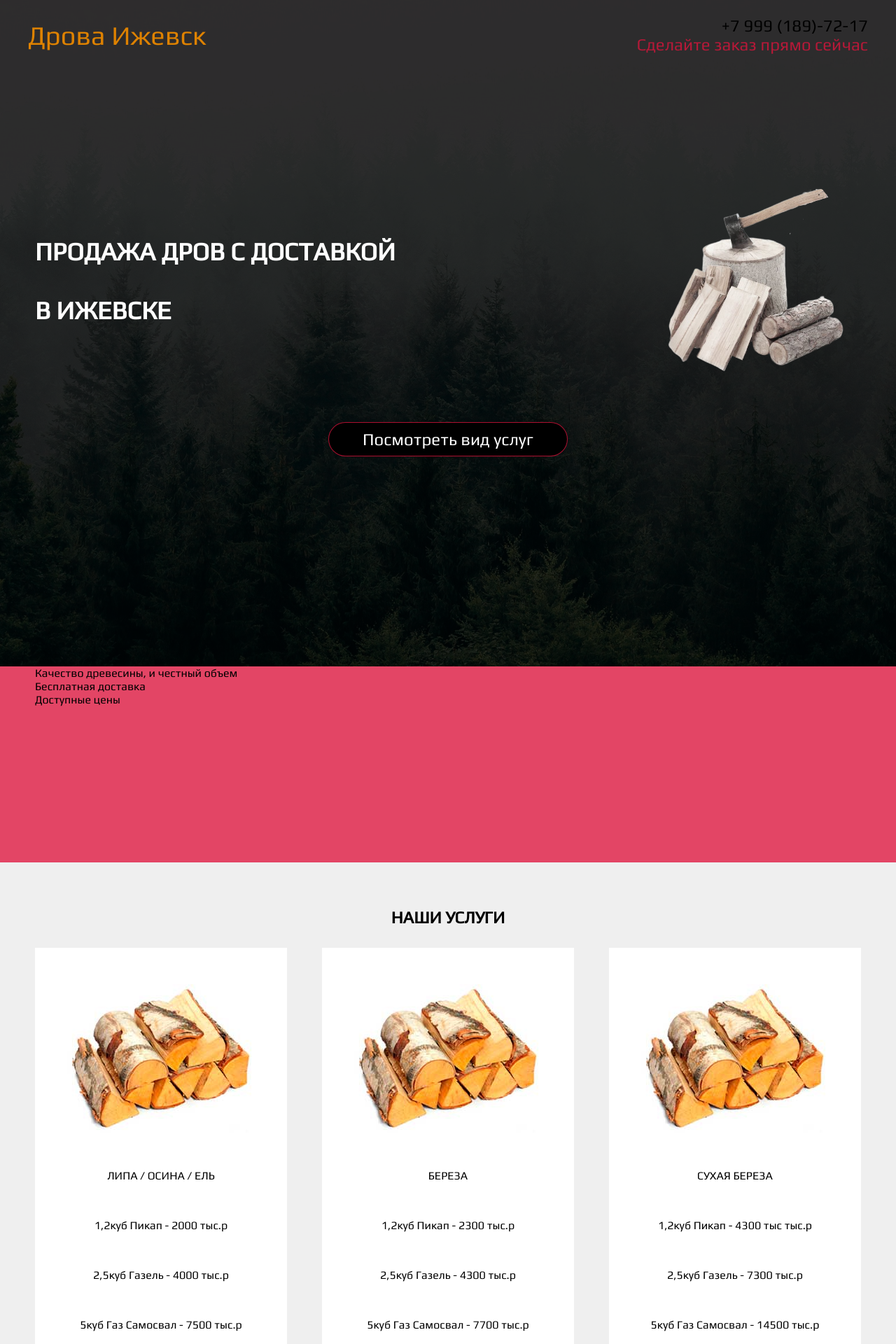
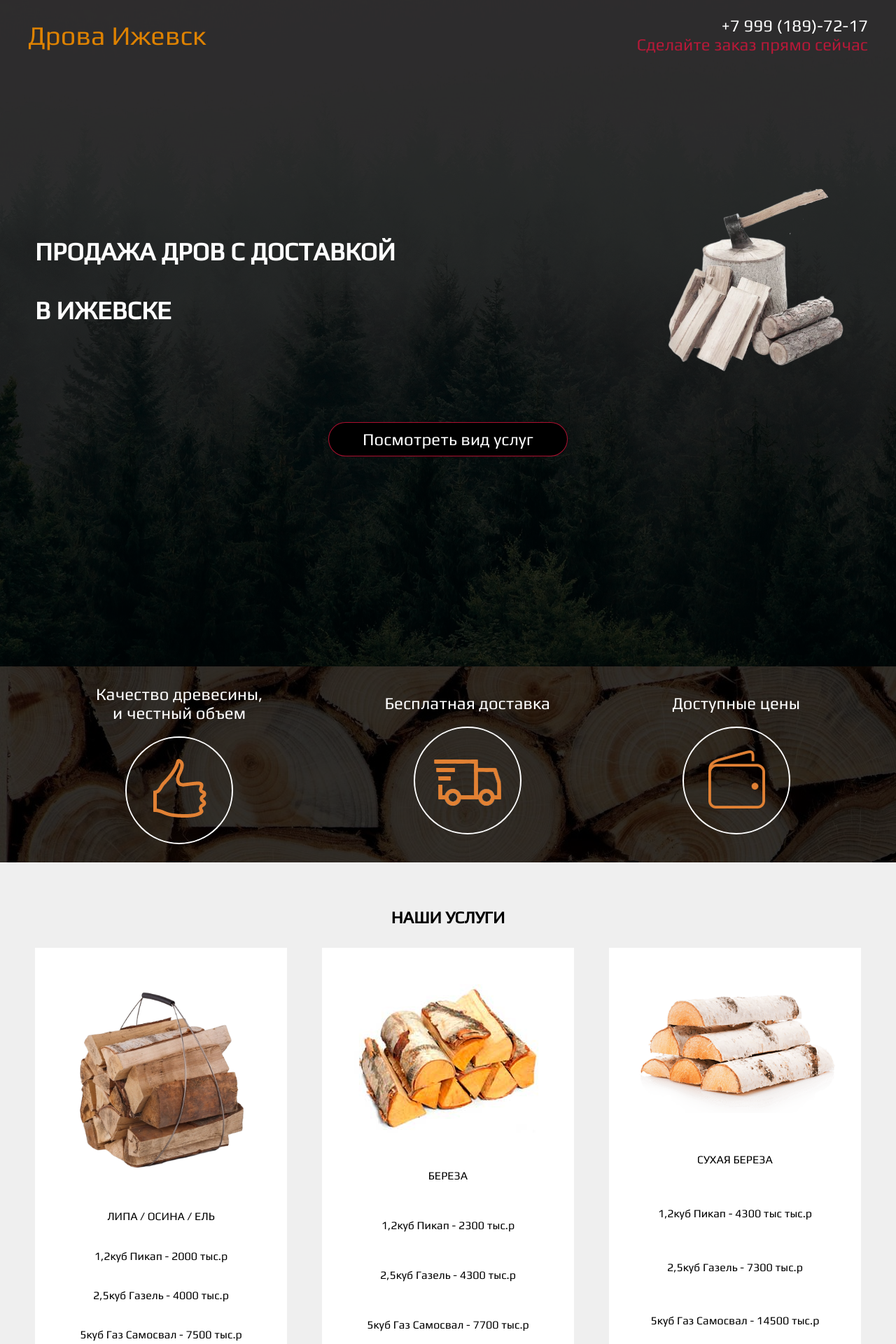
Before and after one commit to fosterushka/Free-Wood-site-Template, a PHP site: page / in a window 1280 px wide. Shown: the top 1920 px of the page at 70% size. Run offline with PHP 8.4, Linux system fonts and the light colour scheme.

Commit message:
Bg1,bg2,compleate window item

```diff
--- a/assets/style.css
+++ b/assets/style.css
@@ -135,6 +135,38 @@ section {
     justify-content: space-around;
     background-color: var(--clr-red);
     position: relative;
+    background-image: url("/assets/bgSection2.jpg");
+}
+.section-two {
+    display: flex;
+    flex-flow: row wrap;
+    justify-content: space-around;
+    align-items: center;
+    height: 100%;
+}
+
+.section-two-item-img {
+    display: flex;
+    justify-content: center;
+    align-items: center;
+    border-radius: 50%;
+    border: 2px solid #fff;
+    width: 150px;
+    height: 150px;
+}
+.section-two-item-title {
+    font-size: 24px;
+    font-weight: normal;
+    text-align: center;
+    margin-bottom: 20px;
+    color: #fff;
+}
+
+.section-two-item {
+    display: flex;
+    flex-flow: column nowrap;
+    justify-content: center;
+    align-items: center;
 }
 /*SectionTwoEND*/
 /*SectionThree*/
--- a/index.php
+++ b/index.php
@@ -12,7 +12,7 @@
     <div class="row-h">
         <div class="header">
             <p style="font-size: 38px;" class="txt-orange">Дрова Ижевск</p>
-            <p style="font-size: 24px; text-align: right;">+7 999 (189)-72-17<br><span class="txt-red">Сделайте заказ прямо сейчас</span>
+            <p style="font-size: 24px; text-align: right; color: white;">+7 999 (189)-72-17<br><span class="txt-red">Сделайте заказ прямо сейчас</span>
             </p>
         </div>
     </div>
@@ -35,16 +35,20 @@
 </section>
 
 <section id="section2">
+    <div class="overlayBlack"></div>
     <div class="row-h">
         <div class="section-two">
             <div class="section-two-item">
-                <div class="section-two-item-title">Качество древесины, и честный объем </div>
+                <div class="section-two-item-title">Качество древесины,<br> и честный объем </div>
+                <div class="section-two-item-img"><img src="/assets/w1.png" alt=""></div>
             </div>
             <div class="section-two-item">
                 <div class="section-two-item-title">Бесплатная доставка</div>
+                <div class="section-two-item-img"><img src="/assets/w2.png" alt=""></div>
             </div>
             <div class="section-two-item">
                 <div class="section-two-item-title">Доступные цены </div>
+                <div class="section-two-item-img"><img src="/assets/w3.png" alt=""></div>
             </div>
         </div>
     </div>
@@ -56,7 +60,7 @@
             <h2>НАШИ УСЛУГИ</h2>
             <div class="service-box">
                 <div class="service-box-item">
-                    <img src="/assets/d1.jpg" alt="">
+                    <img src="/assets/mix1.png" width="300" alt="">
                     <div class="item-title">ЛИПА / ОСИНА / ЕЛЬ</div>
                     <p> 1,2куб Пикап - 2000 тыс.р</p>
                     <p>2,5куб Газель - 4000 тыс.р</p>
@@ -70,28 +74,28 @@
                     <p>5куб Газ Самосвал - 7700 тыс.р</p>
                 </div>
                 <div class="service-box-item">
-                    <img src="/assets/d1.jpg" alt="">
+                    <img src="/assets/2.png" width="300" alt="">
                     <div class="item-title">СУХАЯ БЕРЕЗА</div>
                     <p> 1,2куб Пикап - 4300 тыс тыс.р</p>
                     <p>2,5куб Газель - 7300 тыс.р</p>
                     <p>5куб Газ Самосвал - 14500 тыс.р</p>
                 </div>
                 <div class="service-box-item">
-                    <img src="/assets/d1.jpg" alt="">
+                    <img src="/assets/d3.png" alt="">
                     <div class="item-title">ЕЛЬ СУХАЯ</div>
                     <p> 1,2куб Пикап - 2300 тыс.р</p>
                     <p>2,5куб Газель - 4300 тыс.р</p>
                     <p>5куб Газ Самосвал - 7500 тыс.р</p>
                 </div>
                 <div class="service-box-item">
-                    <img src="/assets/d1.jpg" alt="">
+                    <img src="/assets/mixItem.png" alt="">
                     <div class="item-title">СМЕШАННАЯ ОСИНА,ЛИПА И ЕЛЬ</div>
                     <p> 1,2куб Пикап - 2300 тыс.р</p>
                     <p>2,5куб Газель - 4000 тыс.р</p>
                     <p>5куб Газ Самосвал - 7500 тыс.р</p>
                 </div>
                 <div class="service-box-item">
-                    <img src="/assets/d1.jpg" alt="">
+                    <img src="/assets/oak.png" width="200" alt="">
                     <div class="item-title">СМЕШАННАЯ СУХАЯ И СЫРАЯ БЕРЕЗА <br>50% / 50%</div>
                     <p> 1,2куб Пикап - 3000 тыс.р</p>
                     <p>2,5куб Газель - 5300 тыс.р</p>
```
Also changed, not shown: assets/d4.jpg (deleted), assets/mix1.png (added), assets/mixItem.png (added), assets/oak.png (added).
